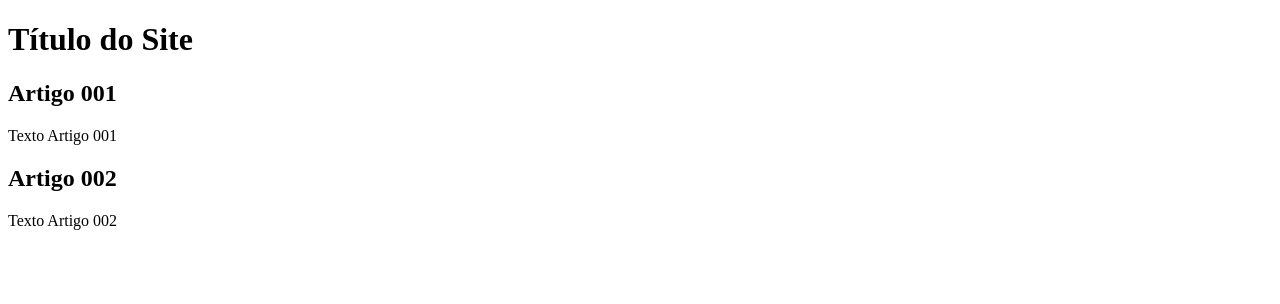
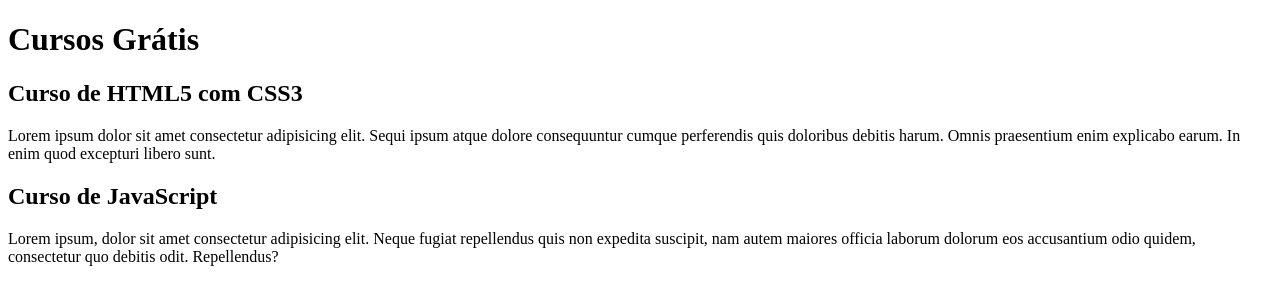
Before and after one commit to MauricioRaffael/projeto-site, a plain HTML site: page index.html in a window 1280 px wide. Drawn offline with Linux system fonts and the light colour scheme.

Commit message:
comecei a escrever o conteúdo

```diff
--- a/index.html
+++ b/index.html
@@ -8,15 +8,15 @@
 <body>
     <main>
         <header>
-            <h1>Título do Site</h1>
+            <h1>Cursos Grátis</h1>
         </header>
         <article>
-            <h2>Artigo 001</h2>
-            <p>Texto Artigo 001</p>
+            <h2>Curso de HTML5 com CSS3</h2>
+            <p>Lorem ipsum dolor sit amet consectetur adipisicing elit. Sequi ipsum atque dolore consequuntur cumque perferendis quis doloribus debitis harum. Omnis praesentium enim explicabo earum. In enim quod excepturi libero sunt.</p>
         </article>
         <article>
-            <h2>Artigo 002</h2>
-            <p>Texto Artigo 002</p>
+            <h2>Curso de JavaScript</h2>
+            <p>Lorem ipsum, dolor sit amet consectetur adipisicing elit. Neque fugiat repellendus quis non expedita suscipit, nam autem maiores officia laborum dolorum eos accusantium odio quidem, consectetur quo debitis odit. Repellendus?</p>
         </article>
     </main>
 </body>
```
